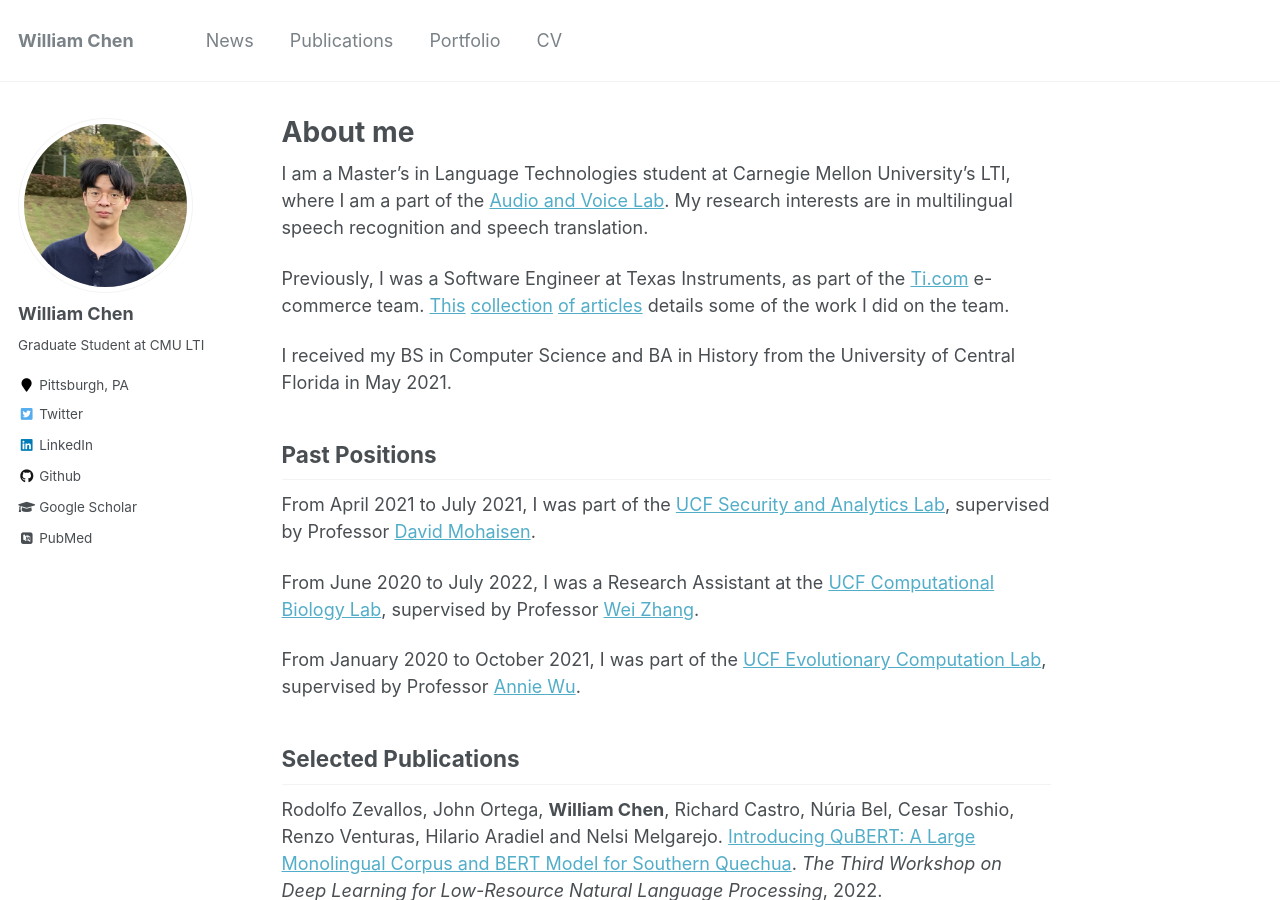
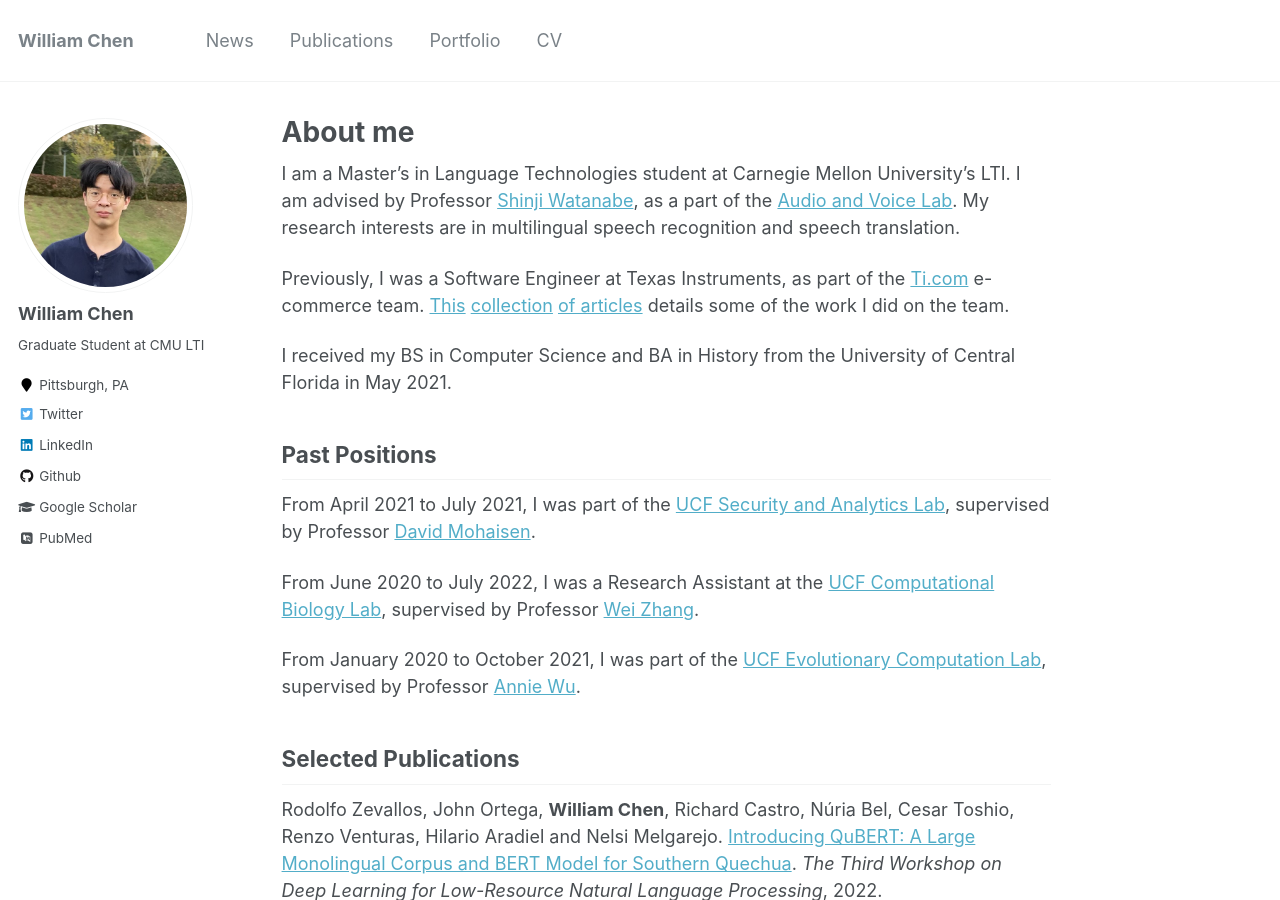
Before and after one commit to wanchichen/wanchichen.github.io, a Jekyll site: the page built from _pages/about.md, in a window 1280 px wide and 900 px high. Built offline with Jekyll 4.4.1, drawn with Linux system fonts in a browser that asks for light colours; some web fonts are replaced.

Commit message:
Update about.md

```diff
--- a/_pages/about.md
+++ b/_pages/about.md
@@ -8,7 +8,7 @@ redirect_from:
   - /about.html
 ---
 
-I am a Master's in Language Technologies student at Carnegie Mellon University's LTI, where I am a part of the [Audio and Voice Lab](https://shinjiwlab.github.io). My research interests are in multilingual speech recognition and speech translation.
+I am a Master's in Language Technologies student at Carnegie Mellon University's LTI. I am advised by Professor [Shinji Watanabe](https://sites.google.com/view/shinjiwatanabe), as a part of the [Audio and Voice Lab](https://shinjiwlab.github.io). My research interests are in multilingual speech recognition and speech translation.
 
 Previously, I was a Software Engineer at Texas Instruments, as part of the [Ti.com](https://ti.com) e-commerce team. [This](https://finance.yahoo.com/news/texas-instruments-automates-purchasing-experience-130000831.html) [collection](https://www.linkedin.com/posts/texas-instruments_texas-instruments-automates-the-purchasing-ugcPost-6993202576871632896-29MT/?utm_source=share&utm_medium=member_ios) [of articles](https://news.ti.com/texas-instruments-automates-purchasing-experience-with-ti-store-apis?HQS=ocb-tistore-promo-api_launch-linked-pr-null-wwe_awr) details some of the work I did on the team.
 
```
